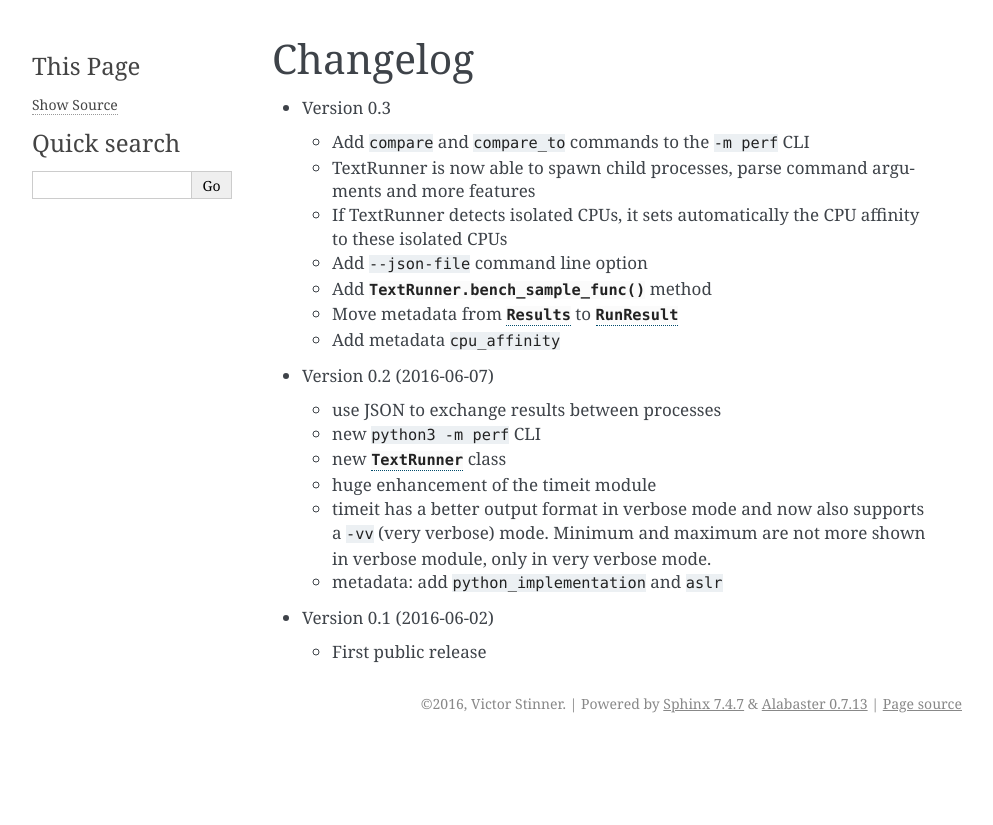
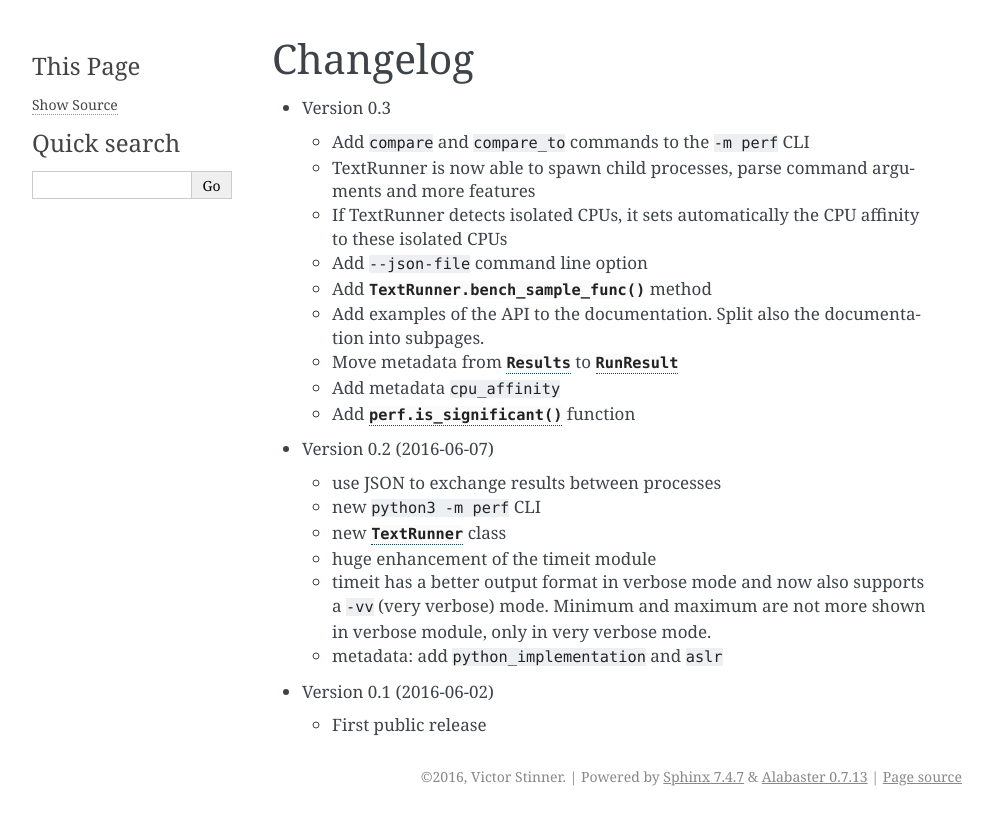
Before and after one commit to psf/pyperf, a Sphinx documentation site: the page built from doc/changelog.rst, in a window 1280 px wide. Shown: the top 825 px of the page, without its empty margins (148-1141 px from the left). Built offline with Sphinx 7.4.7, drawn with Linux system fonts in a browser that asks for light colours.

```diff
--- a/doc/changelog.rst
+++ b/doc/changelog.rst
@@ -10,8 +10,11 @@ Changelog
     to these isolated CPUs
   - Add ``--json-file`` command line option
   - Add :meth:`TextRunner.bench_sample_func` method
+  - Add examples of the API to the documentation. Split also the documentation
+    into subpages.
   - Move metadata from :class:`~perf.Results` to :class:`~perf.RunResult`
   - Add metadata ``cpu_affinity``
+  - Add :func:`perf.is_significant` function
 
 * Version 0.2 (2016-06-07)
 
```
Also changed, not shown: doc/api.rst (+2 -10 lines), perf/__init__.py (+6 -12 lines).
